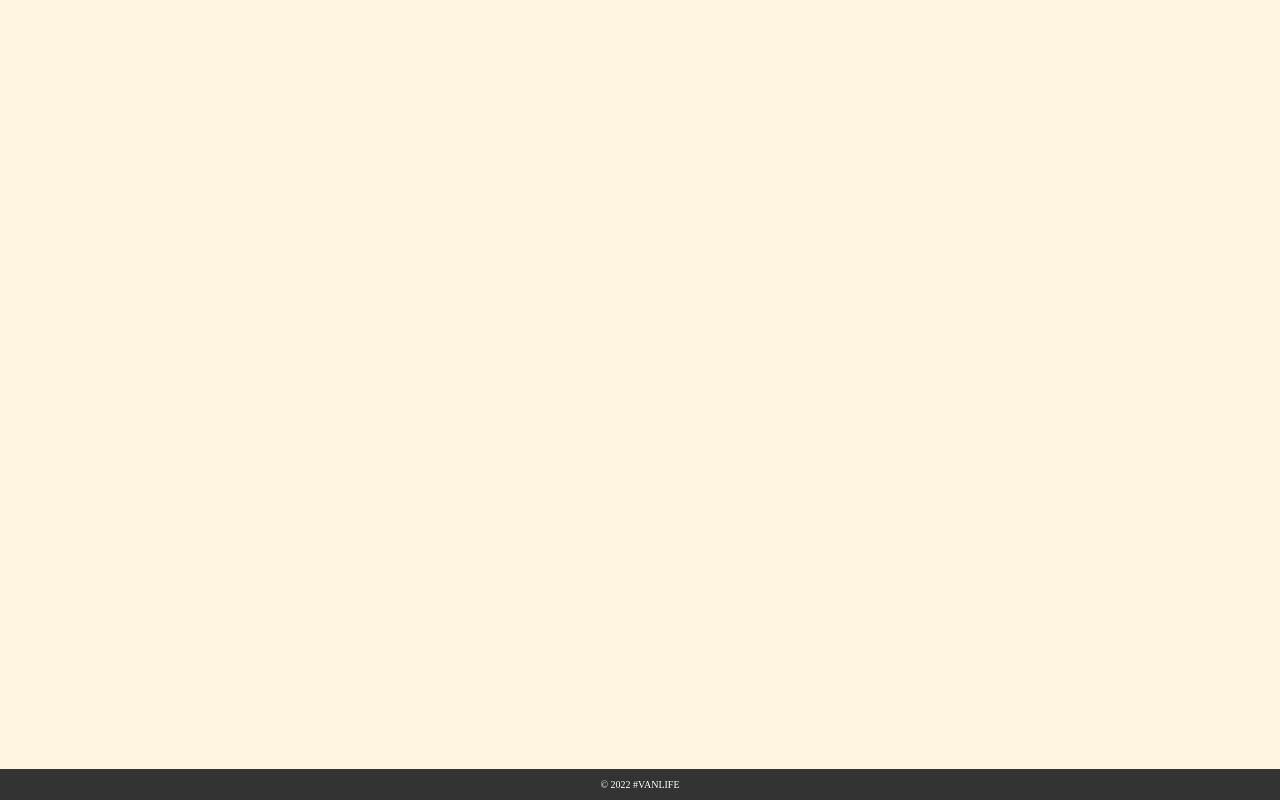
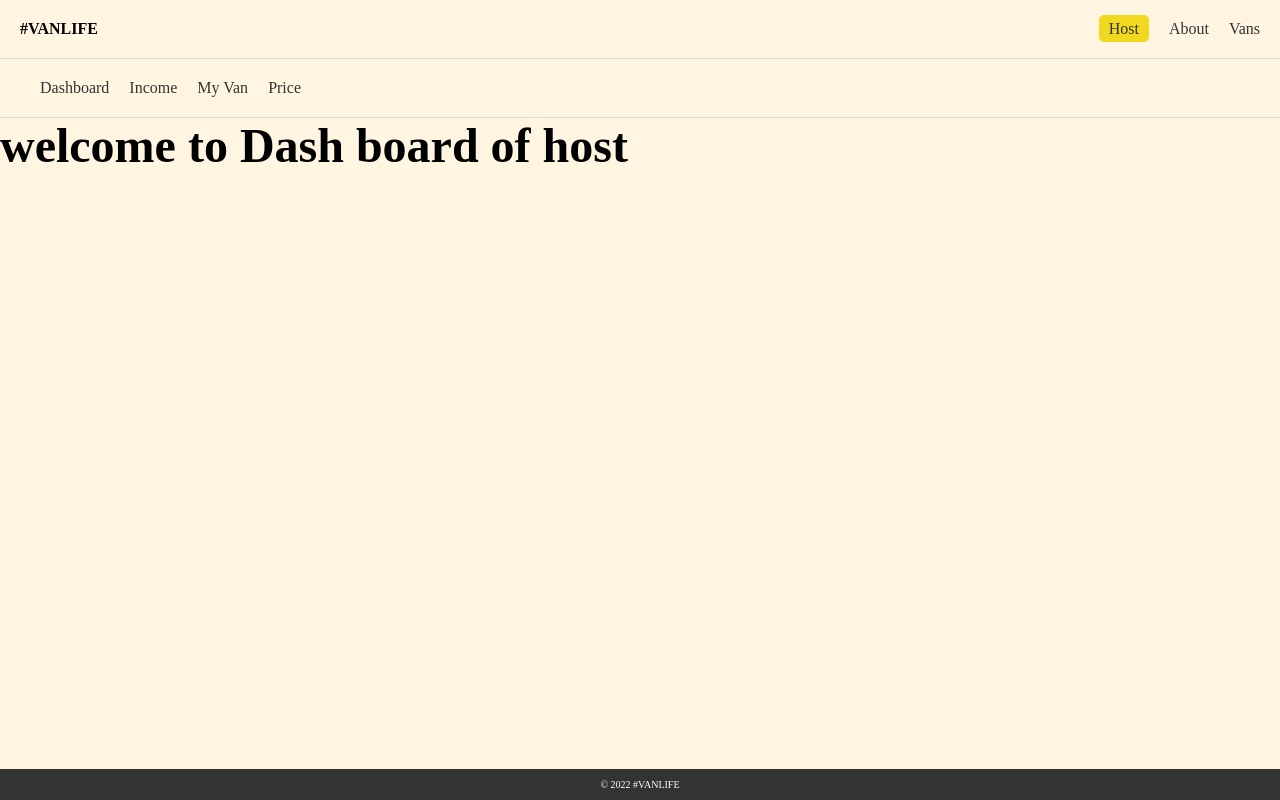
Before and after one commit to nafisa4611/vans-life, a React (Vite) app in the folder vans-life/: page /host in a window 1280 px wide. Before the commit this address had no page. Built offline with nearby package versions, Linux system fonts and the light colour scheme; what miragejs would draw is missing.

Commit message:
host layout created

```diff
--- a/vans-life/src/App.jsx
+++ b/vans-life/src/App.jsx
@@ -6,6 +6,11 @@ import './App.css';
 import Vans from './Components/Vans/Vans';
 import VanDetail from './Components/VanDetail/VanDetail';
 import Layout from './Components/Layout/Layout';
+import HostLayout from './Components/HostLayout/HostLayout';
+import Dashboard from './Components/Dashboard/Dashboard';
+import Income from './Components/Income/Income';
+import MyVan from './Components/MyVan/MyVan';
+import Price from './Components/Price/Price'; // Import Price component
 
 function App() {
   return (
@@ -17,6 +22,14 @@ function App() {
             <Route path="/about" element={<About />} />
             <Route path="/vans" element={<Vans />} />
             <Route path="/vans/:id" element={<VanDetail />} />
+            {/* Nested routes for host */}
+            <Route path="/host" element={<HostLayout />}>
+              <Route index element={<Dashboard />} /> {/* Default route for /host */}
+              <Route path="dashboard" element={<Dashboard />} />
+              <Route path="income" element={<Income />} />
+              <Route path="price" element={<Price />} />
+              <Route path="my-van" element={<MyVan />} />
+            </Route>
           </Route>
         </Routes>
       </main>
--- /dev/null
+++ b/vans-life/src/Components/Dashboard/Dashboard.jsx
@@ -0,0 +1,12 @@
+import React from 'react'
+import { Link } from 'react-router-dom'
+
+function Dashboard() {
+  return (
+    <div>
+        <h1>welcome to Dash board of host</h1>
+    </div>
+  )
+}
+
+export default Dashboard
--- /dev/null
+++ b/vans-life/src/Components/Header/Header.css
@@ -0,0 +1,8 @@
+/* Add to your CSS file */
+.active {
+    color: #decdcd;                   /* Text color when active */
+    background-color: #f1d920;     /* Background color when active */
+    border-radius: 5px;            /* Rounded corners */
+    padding: 5px 10px;             /* Padding for better spacing */
+    font-weight: bold;             /* Bold text for emphasis */
+  }
--- a/vans-life/src/Components/Header/Header.jsx
+++ b/vans-life/src/Components/Header/Header.jsx
@@ -1,15 +1,36 @@
 import React from 'react';
-import { Link } from 'react-router-dom';
-
+import { NavLink } from 'react-router-dom';
+import './Header.css'
 export default function Header() {
   return (
     <header style={headerStyle}>
       <div className="logo">
-        <Link to="/" style={logoStyle}>#VANLIFE</Link>
+        <NavLink to="/" style={logoStyle}>
+          #VANLIFE
+        </NavLink>
       </div>
       <nav>
-        <Link to="/about" style={navLinkStyle}>About</Link>
-        <Link to="/vans" style={navLinkStyle}>Vans</Link>
+        <NavLink
+          to="/host"
+          style={navLinkStyle}
+          className={({ isActive }) => (isActive ? "active" : "")}
+        >
+          Host
+        </NavLink>
+        <NavLink
+          to="/about"
+          style={navLinkStyle}
+          className={({ isActive }) => (isActive ? "active" : "")}
+        >
+          About
+        </NavLink>
+        <NavLink
+          to="/vans"
+          style={navLinkStyle}
+          className={({ isActive }) => (isActive ? "active" : "")}
+        >
+          Vans
+        </NavLink>
       </nav>
     </header>
   );
--- /dev/null
+++ b/vans-life/src/Components/HostLayout/HostLayout.css
@@ -0,0 +1,7 @@
+.active {
+    color: #decdcd;                   /* Text color when active */
+    background-color: #f1d920;     /* Background color when active */
+    border-radius: 5px;            /* Rounded corners */
+    padding: 5px 10px;             /* Padding for better spacing */
+    font-weight: bold;             /* Bold text for emphasis */
+  }
--- /dev/null
+++ b/vans-life/src/Components/HostLayout/HostLayout.jsx
@@ -0,0 +1,46 @@
+import React from 'react';
+import { NavLink, Outlet } from 'react-router-dom';
+
+export default function HostLayout() {
+  return (
+    <>
+      <header style={hostLayoutStyle}>
+        <nav>
+          <NavLink to="dashboard" style={navLinkStyle} activeStyle={activeLinkStyle} end>
+            Dashboard</NavLink>
+          <NavLink to="income" style={navLinkStyle} activeStyle={activeLinkStyle}>
+            Income</NavLink>
+          <NavLink to="my-van" style={navLinkStyle} activeStyle={activeLinkStyle}>
+            My Van</NavLink>
+          <NavLink to="price" style={navLinkStyle} activeStyle={activeLinkStyle}>
+            Price
+          </NavLink>
+        </nav>
+      </header>
+      <main>
+        <Outlet />
+      </main>
+    </>
+  );
+}
+
+const hostLayoutStyle = {
+  display: 'flex',
+  justifyContent: 'space-between',
+  alignItems: 'center',
+  padding: '20px',
+  backgroundColor: '#FFF5E1',
+  borderBottom: '1px solid #ddd',
+};
+
+const navLinkStyle = {
+  marginLeft: '20px',
+  textDecoration: 'none',
+  color: '#333',
+  fontWeight: '500',
+};
+
+const activeLinkStyle = {
+  color: '#FF6347',
+  fontWeight: 'bold',
+};
--- /dev/null
+++ b/vans-life/src/Components/Income/Income.jsx
@@ -0,0 +1,11 @@
+import React from 'react'
+
+function Income() {
+  return (
+    <div>
+        <h1>welcome to Income of host</h1>
+    </div>
+  )
+}
+
+export default Income
--- /dev/null
+++ b/vans-life/src/Components/MyVan/MyVan.jsx
@@ -0,0 +1,11 @@
+import React from 'react'
+
+function MyVan() {
+  return (
+    <div>
+        <h1>welcome to Myvan of host</h1>
+    </div>
+  )
+}
+
+export default MyVan
--- /dev/null
+++ b/vans-life/src/Components/Price/Price.jsx
@@ -0,0 +1,11 @@
+import React from 'react'
+
+function Price() {
+  return (
+    <div>
+        <h1>welcome to Price of host</h1>
+    </div>
+  )
+}
+
+export default Price
```
